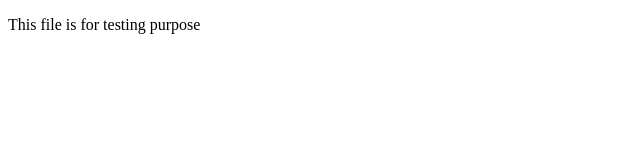
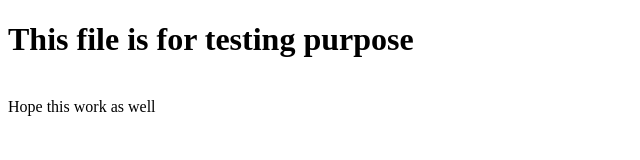
Before and after one commit to zv5/zv5.github.io, a plain HTML site: page index.html in a window 1280 px wide. Shown: the whole page, without its empty margins (0-640 px from the left). Drawn offline with Linux system fonts and the light colour scheme.

Commit message:
Update index.html

```diff
--- a/index.html
+++ b/index.html
@@ -1,4 +1,7 @@
 <!DOCTYPE html>
 <html>
-  <p> This file is for testing purpose</p>
+  <p>
+  <h1>This file is for testing purpose</h1>
+  <br>Hope this work as well
+  </p>
 </html>
```
